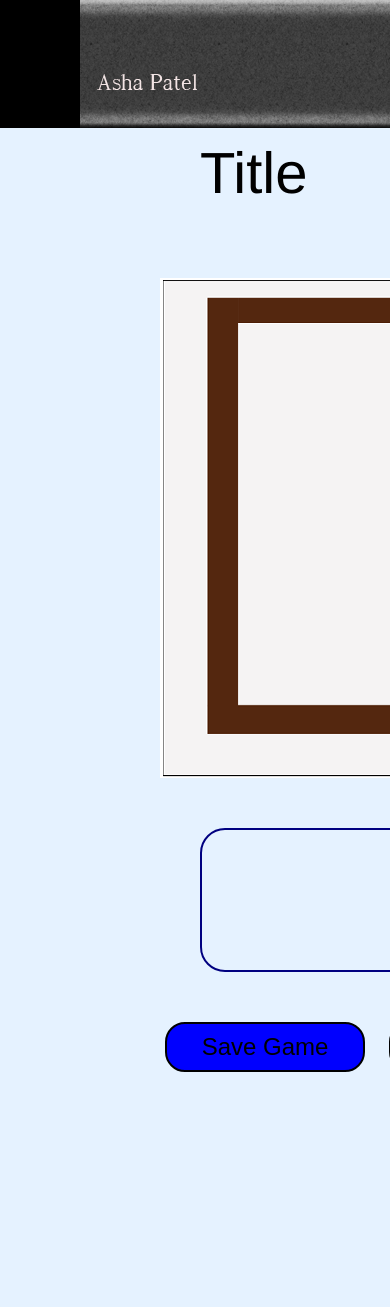
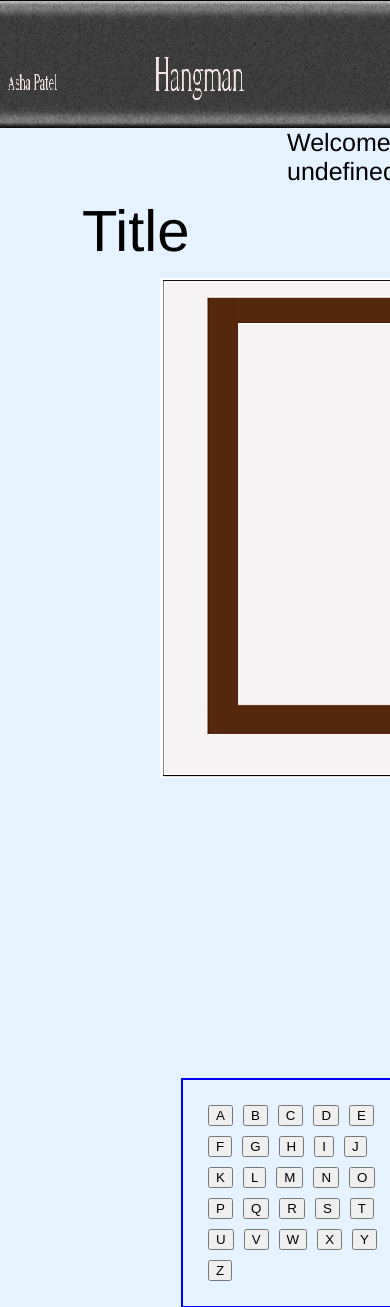
Before and after one commit to patelas7/mi349fall2015, a PHP site: page /game.html in a window 390 px wide; the page is wider, and only the part inside the window is pictured. Shown: the top 1307 px of that part. Before the commit the page ends 1072 px from the top of that part, so only its background shows below. Run offline with PHP 8.4, Linux system fonts and the light colour scheme; some libraries are stand-ins or nearby versions.

Commit message:
change css
css changes

```diff
--- a/Final/FinalProject/home.css
+++ b/Final/FinalProject/home.css
@@ -25,8 +25,8 @@
 }
 
 .top {
-  width: 1000px;
-  height: 128px;
+	width: 100%;
+	height: 128px;
 	background-color: black;
 	background-image: url(images/header.png);
 	background-position: right top;
@@ -121,7 +121,7 @@
 .createForm{
    width:500px;
    height:400px;
-	 margin-left: 300px;
+   margin-left: 300px;
    margin-top:300px;
    background-color:#003366;
    border-radius: 20px;
@@ -383,8 +383,26 @@
 	}
 }*/
 @media screen and (max-width:825px) and (min-width:410px){
+	.container{
+		width: 825px;
+	}
+	.top{
+		background-image: url(images/headermin1.png);
+	}
 	.background{
-		width: 70%;
+		background-image: url(images/backgroundMin1.png);
+	}
+
+}
+@media screen and (max-width:410px){
+	.container{
+		width: 410px;
+	}
+	.top{
+		background-image: url(images/headermin2.png);
+	}
+	.background{
+		background-image: url(images/backgroundMin2.png);
 	}
 }
 /*
```
Also changed, not shown: Final/FinalProject/images/backgroundMin1.png (added), Final/FinalProject/images/backgroundMin2.png (added), Final/FinalProject/images/headermin1.png (added), Final/FinalProject/images/headermin2.png (added), Final/FinalProject/images/night-sky-stars.png (deleted).
